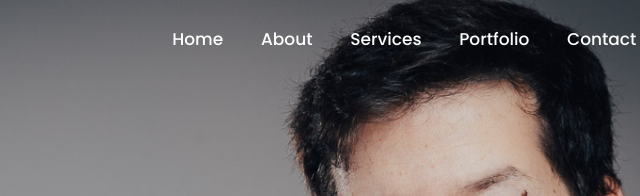
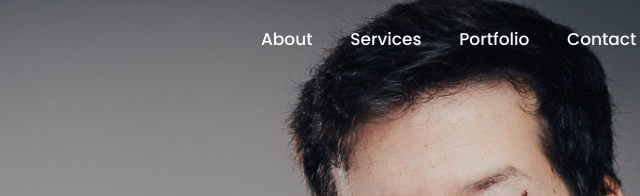
Before and after one commit to Marco-Jan/portfolio, a plain HTML site: page index.html in a window 1280 px wide. Shown: the top 196 px of the page, 461-1101 px from the left. Drawn offline with Linux system fonts and the light colour scheme.

Commit message:
initial commit

```diff
--- a/index.html
+++ b/index.html
@@ -25,7 +25,6 @@
 
         <nav class="navbar">
 
-            <a href="#" class="active">Home</a>
             <a href="#" class="active">About</a>
             <a href="#" class="active">Services</a>
             <a href="#" class="active">Portfolio</a>
```
